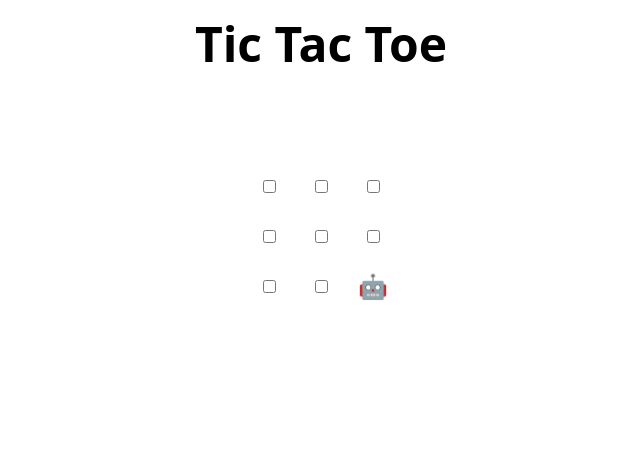
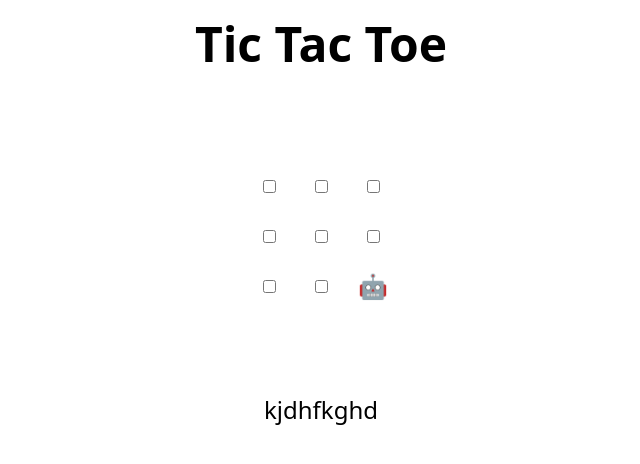
Before and after one commit to Kynantan01/skills-review-pull-requests, a plain HTML site: page index.html in a window 1280 px wide. Shown: the whole page, without its empty margins (319-959 px from the left). Drawn offline with Linux system fonts and the light colour scheme.

Commit message:
Update index.html

```diff
--- a/index.html
+++ b/index.html
@@ -48,6 +48,7 @@
 </table>
 
 <h2 hidden>Game over, refresh to play again 🧑‍💻 🤖!</h2>
+kjdhfkghd
 
 <script>
   // Initialization
```
